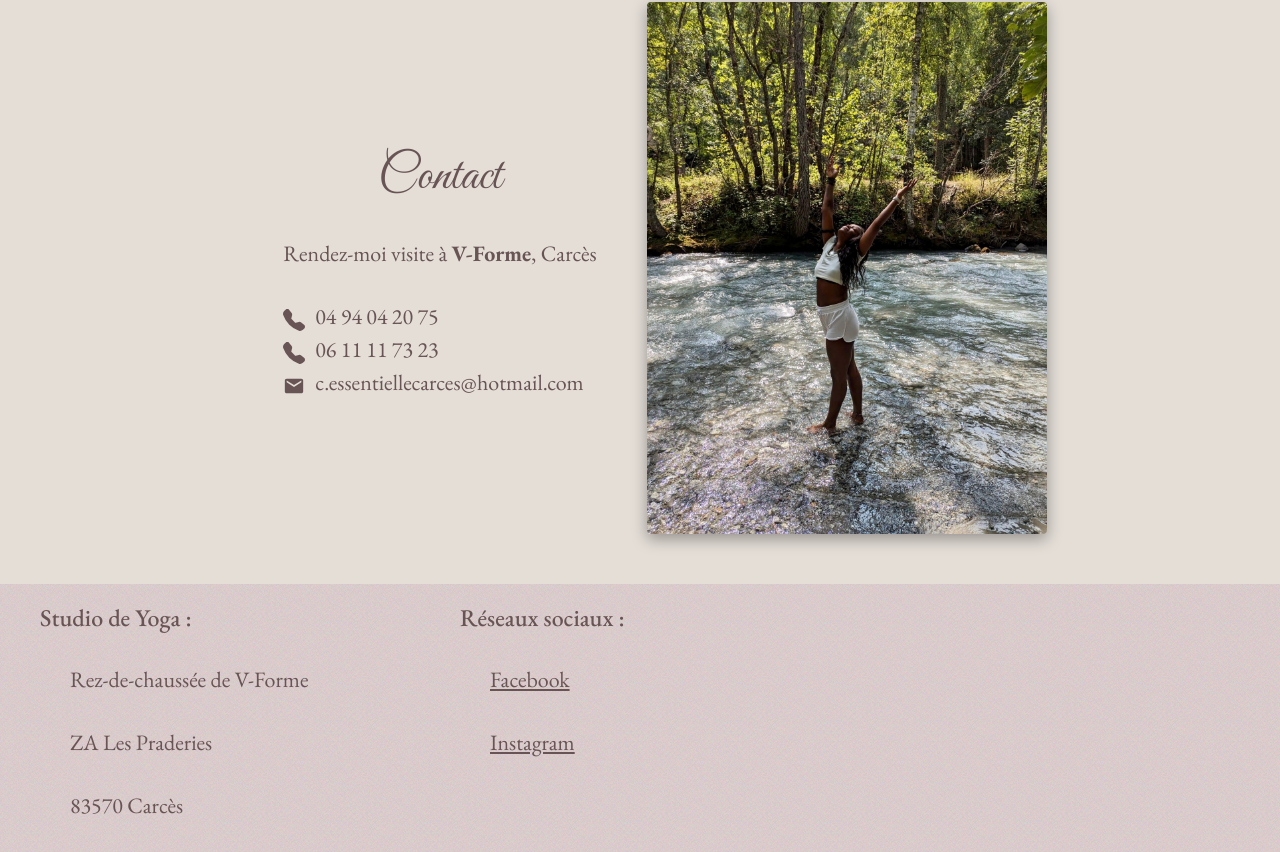
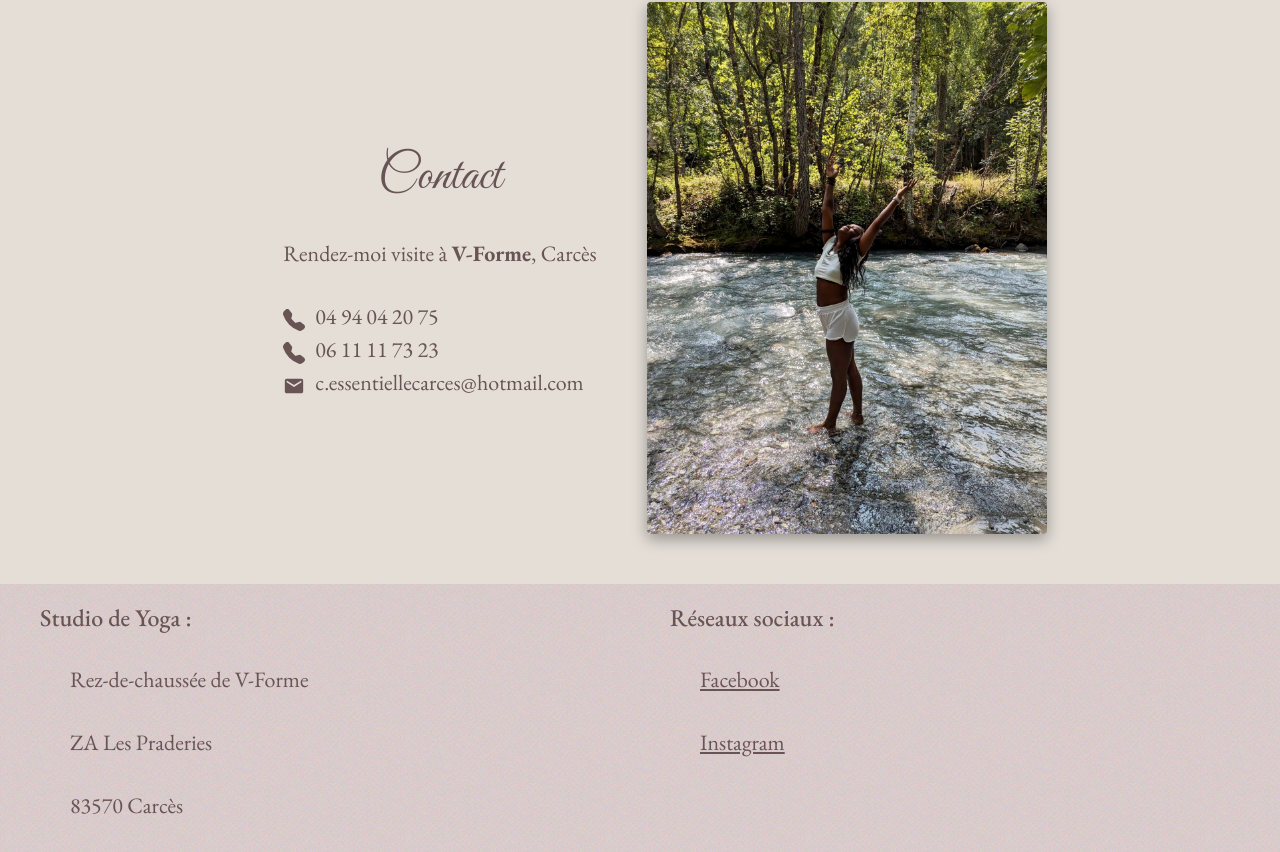
Before and after one commit to GeorginaMudditt/JennyYoga, a React (Vite) app: page / in a window 1280 px wide. Shown: the part 7751-8603 px from the top of the page. Built offline with nearby package versions, Linux system fonts and the light colour scheme; a web font is replaced by a local one.

Commit message:
footer grid columns to 2

```diff
--- a/src/Footer.css
+++ b/src/Footer.css
@@ -5,7 +5,7 @@
   margin-top: 50px;
   padding: 0;
   display: grid;
-  grid-template-columns: 1fr 1fr 1fr;
+  grid-template-columns: 1fr 1fr;
   gap: 20px;
   padding: 20px;
 }
```
